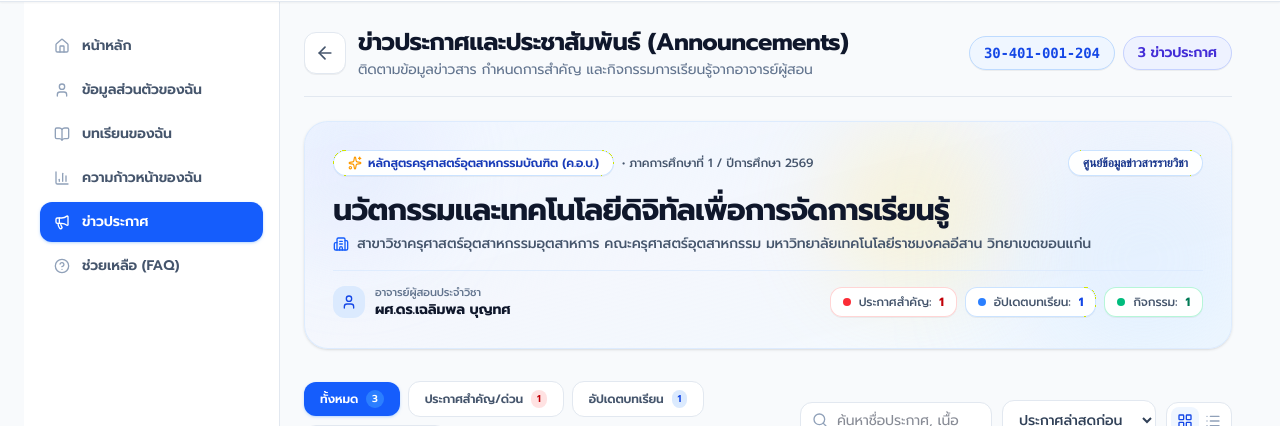
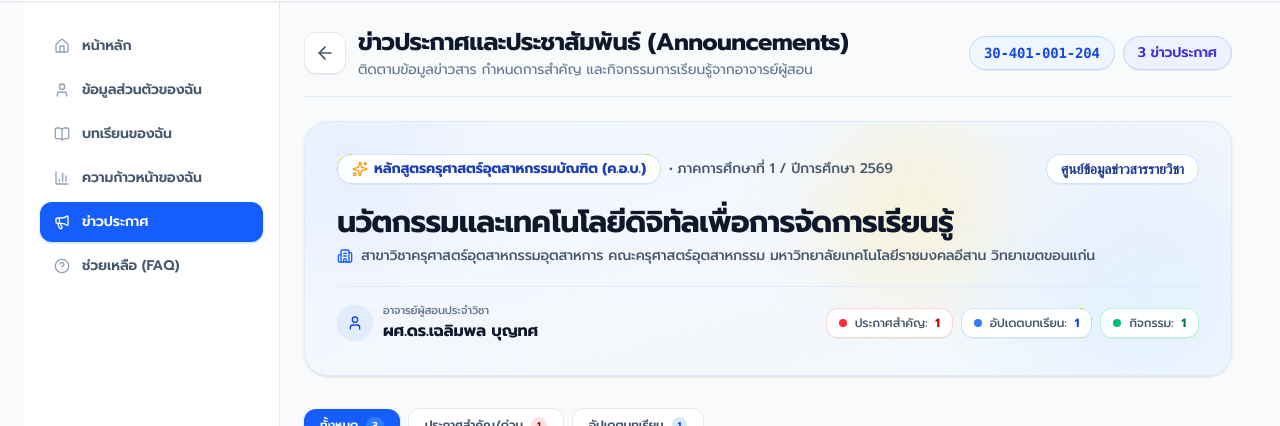
Before and after one commit to APrxp12/edtech-rmuti-lms, a Next.js app: page /announcements in a window 1280 px wide. Shown: the part 79-505 px from the top of the page. Built offline with nearby package versions, Linux system fonts and the light colour scheme.

Commit message:
style: match course title block sizing and spacing in announcements page with my-lessons

```diff
--- a/src/app/(student)/announcements/page.tsx
+++ b/src/app/(student)/announcements/page.tsx
@@ -131,33 +131,33 @@ export default function AnnouncementsPage() {
       </div>
 
       {/* Official Course & Announcement Hero Banner (Soft Luminous Pastel Theme) */}
-      <div className="bg-gradient-to-br from-blue-50/90 via-indigo-50/40 to-sky-50/60 rounded-3xl p-6 sm:p-7 border border-blue-100/90 shadow-sm relative overflow-hidden">
+      <div className="bg-gradient-to-br from-blue-50/90 via-indigo-50/40 to-sky-50/60 rounded-3xl p-6 sm:p-8 border border-blue-100/90 shadow-sm relative overflow-hidden">
         {/* Ambient soft pastel orbs */}
         <div className="absolute -right-10 -bottom-10 w-64 h-64 bg-blue-200/30 rounded-full blur-3xl pointer-events-none"></div>
         <div className="absolute top-0 right-1/4 w-44 h-44 bg-amber-200/25 rounded-full blur-2xl pointer-events-none"></div>
         <div className="absolute -left-10 -top-10 w-44 h-44 bg-indigo-200/20 rounded-full blur-2xl pointer-events-none"></div>
 
-        <div className="relative z-10 space-y-4">
+        <div className="relative z-10 space-y-5">
 
           {/* Top Row: Meta Badges */}
           <div className="flex flex-wrap items-center justify-between gap-3">
             <div className="flex flex-wrap items-center gap-2">
-              <span className="text-xs font-semibold bg-white/95 text-blue-800 px-3.5 py-1 rounded-full flex items-center gap-1.5 border border-blue-200/80 shadow-2xs">
-                <Sparkles className="w-3.5 h-3.5 text-amber-500" />
+              <span className="text-xs sm:text-sm font-bold bg-white/95 text-blue-800 px-3.5 py-1 rounded-full flex items-center gap-1.5 border border-blue-200/80 shadow-2xs">
+                <Sparkles className="w-4 h-4 text-amber-500" />
                 <span>{courseInfo.curriculum}</span>
               </span>
-              <span className="text-xs text-slate-600 font-medium">
+              <span className="text-xs sm:text-sm text-slate-600 font-medium">
                 • {courseInfo.semester}
               </span>
             </div>
-            <span className="text-xs font-mono font-bold bg-white/95 px-3.5 py-1 rounded-full border border-blue-200/80 text-blue-900 shadow-2xs">
+            <span className="text-xs sm:text-sm font-mono font-bold bg-white/95 px-3.5 py-1 rounded-full border border-blue-200/80 text-blue-900 shadow-2xs">
               ศูนย์ข้อมูลข่าวสารรายวิชา
             </span>
           </div>
 
-          {/* Course Title */}
-          <div className="space-y-1">
-            <h2 className="text-xl sm:text-2xl md:text-3xl font-bold tracking-tight text-slate-900 leading-tight">
+          {/* Course Title - Matching exact size and line behavior of my-lessons */}
+          <div className="space-y-1.5">
+            <h2 className="text-xl sm:text-2xl md:text-3xl lg:text-[30px] font-bold tracking-tight text-slate-900 break-keep whitespace-normal xl:whitespace-nowrap">
               {courseInfo.title}
             </h2>
             <p className="text-xs sm:text-sm text-slate-600 flex items-center gap-2 font-medium">
@@ -167,14 +167,14 @@ export default function AnnouncementsPage() {
           </div>
 
           {/* Bottom Row: Instructor & Category Highlights */}
-          <div className="pt-3.5 border-t border-blue-100/80 flex flex-col md:flex-row md:items-center justify-between gap-4">
+          <div className="pt-4 border-t border-blue-100/80 flex flex-col md:flex-row md:items-center justify-between gap-4">
             <div className="flex items-center gap-2.5 text-xs sm:text-sm text-slate-700">
-              <div className="w-8 h-8 rounded-xl bg-blue-100 text-blue-700 flex items-center justify-center shrink-0">
+              <div className="w-9 h-9 rounded-2xl bg-blue-100/70 text-blue-700 flex items-center justify-center shrink-0">
                 <User className="w-4 h-4" />
               </div>
               <div>
                 <span className="text-[11px] text-slate-500 font-medium block">อาจารย์ผู้สอนประจำวิชา</span>
-                <span className="text-sm font-bold text-slate-900">{courseInfo.instructor}</span>
+                <span className="text-sm sm:text-base font-bold text-slate-900">{courseInfo.instructor}</span>
               </div>
             </div>
 
```
